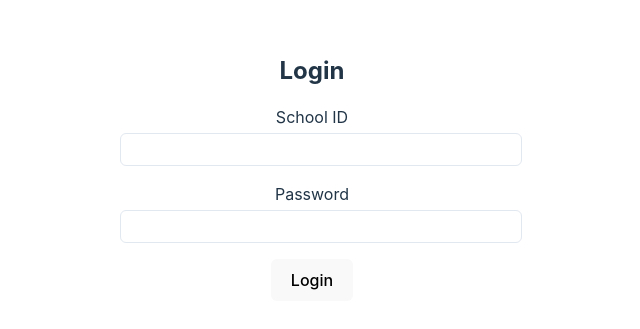
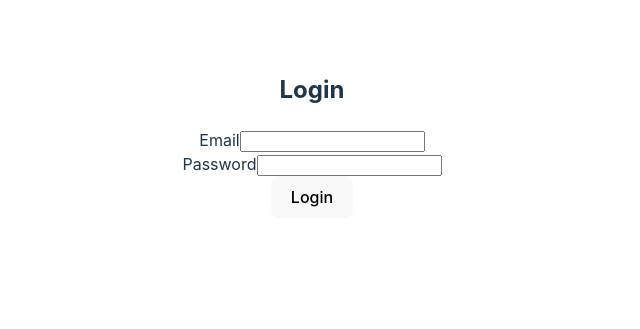
Before and after one commit to Edward-Vong/studentManagement, a React (Vite) app in the folder client/: page /login in a window 1280 px wide. Shown: the part 265-594 px from the top of the page, without its empty margins (328-968 px from the left). Built offline with nearby package versions, Linux system fonts and the light colour scheme.

Commit message:
Login working

```diff
--- a/client/src/components/LoginPage.jsx
+++ b/client/src/components/LoginPage.jsx
@@ -1,48 +1,75 @@
 import React, { useState } from 'react';
 
     const LoginPage = () => {
-    const [schoolId, setSchoolId] = useState('');
+    //main two that's needed for login
+    const [email, setEmail] = useState('');
     const [password, setPassword] = useState('');
 
-    const handleLogin = (e) => {
+    const handleLogin = async (e) => {
         e.preventDefault();
-        // Handle login submission
-        console.log('School ID:', schoolId);
+
+        //log user login inputs
+        console.log('Email:', email);
         console.log('Password:', password);
+
+        //Post
+        try {
+            const response = await fetch('http://localhost:3000/login', {
+                method: 'POST',
+                headers: {
+                    'Content-Type': 'application/json'
+                },
+                body: JSON.stringify({ email, password })
+            });
+
+            const data = await response.json();
+
+            //if req response is good
+            if (response.ok) {
+                console.log('User logged in successfully:', data.user);
+
+                //redirect user to whichever role they're part of
+            } else {
+                console.error('Error logging in:', data.message);
+            }
+        } catch (error) {
+            console.error('Error during sign in:', error.message);
+        }
     };
 
+
     return (
-        <div className="flex justify-center items-center h-screen">
+        <div className="logInMain">
 
-            <div className="w-96">
+            <div className="logIn">
 
-                <h2 className="text-2xl mb-4">Login</h2>
+                <h2>Login</h2>
 
                 <form onSubmit={handleLogin}>
 
-                <div className="mb-4">
-                    <label htmlFor="schoolId" className="block mb-1">School ID</label>
+                <div className="LPbutton">
+                    <label className="email">Email</label>
                     <input
                         type="text"
-                        id="schoolId"
-                        className="w-full p-2 border rounded"
-                        value={schoolId}
-                        onChange={(e) => setSchoolId(e.target.value)}
+                        id="email"
+                        className="emailIn"
+                        value={email}
+                        onChange={(e) => setEmail(e.target.value)}
                     />
                 </div>
 
-                <div className="mb-4">
-                    <label htmlFor="password" className="block mb-1">Password</label>
+                <div className="LPbutton">
+                    <label className="password">Password</label>
                     <input
                         type="password"
                         id="password"
-                        className="w-full p-2 border rounded"
+                        className="loginIn"
                         value={password}
                         onChange={(e) => setPassword(e.target.value)}
                     />
                 </div>
 
-                <button type="submit" className="bg-blue-500 text-white px-4 py-2 rounded">Login</button>
+                <button type="submit">Login</button>
 
                 </form>
 
```
Also changed, not shown: client/src/components/SignUpPage.jsx (+9 -0 lines), 1 other file (tests, documents, lock files or other folders).
